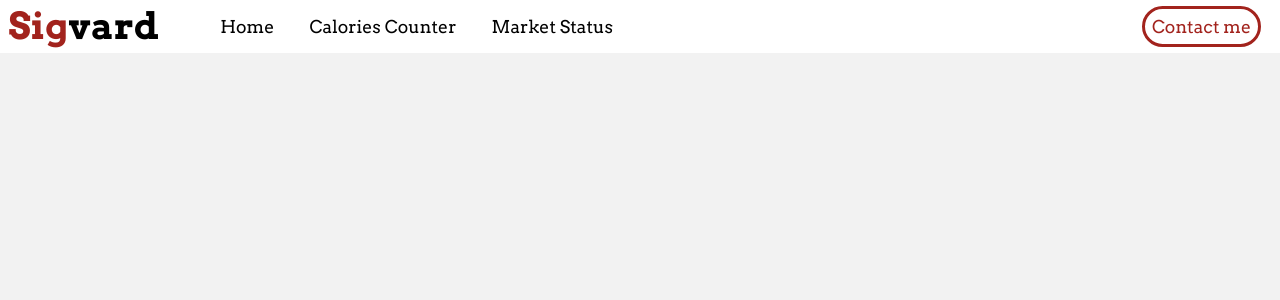
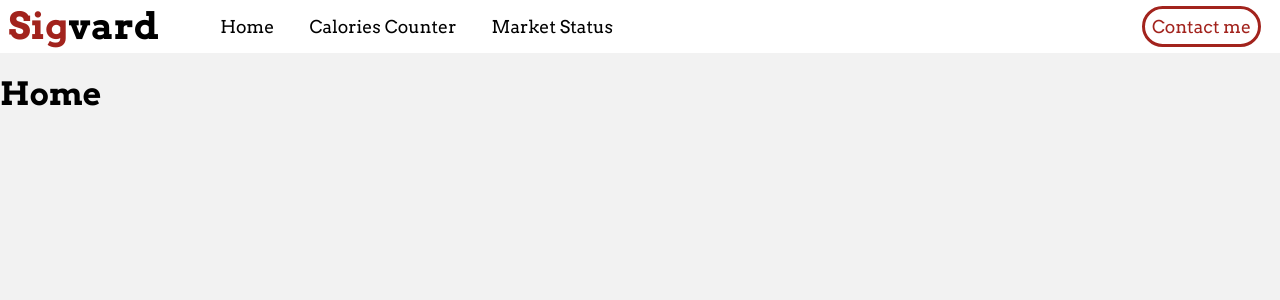
Before and after one commit to SebastianSigvard/portfolio, a React (Create React App) app: page / in a window 1280 px wide. Shown: the top 300 px of the page. Built offline with nearby package versions, Linux system fonts and the light colour scheme; the HTML template or start-up script is replaced by a standard one.

Commit message:
added multiples pages and route them with react router

```diff
--- a/src/App.js
+++ b/src/App.js
@@ -1,11 +1,26 @@
 import './style.css';
 import Navbar from './common/Navbar';
+import { BrowserRouter as Router, Routes, Route, Navigate} from 'react-router-dom';
+import Home from './home/Home'
+import MarketStatus from './market-status/MarketStatus'
+import CalCounter from './cal-counter/CalCounter'
+import ContactMe from './contact-me/ContactMe'
+import NotFoundPage from './common/NotFoundPage'
+
 
 function App() {
   return (
-    <div className="App">
+    <Router>
       <Navbar />
-    </div>
+      <Routes>
+      <Route exact path='/' element={<Home />} />
+      <Route path='/cal-count' element={<CalCounter/>} />
+      <Route path='/market-status' element={<MarketStatus/>} />
+      <Route path='/contact' element={<ContactMe/>} />
+      <Route path="/404" element={<NotFoundPage/>} />
+      <Route path="*" element={<Navigate replace to="/404" />} />
+      </Routes>
+    </Router>
   );
 }
 
--- /dev/null
+++ b/src/cal-counter/CalCounter.js
@@ -0,0 +1,7 @@
+import React from 'react'
+
+export default class CalCounter extends React.Component {
+    render(){
+        return ( <h1>Cal Counter</h1>);
+    }
+}
--- a/src/common/Navbar.js
+++ b/src/common/Navbar.js
@@ -31,8 +31,8 @@ export default class Navbar extends React.Component {
                 <nav style={{display : displayNav}}>
                     <img id="mobile-exit" className="mobile-menu-exit" src="images/x.svg" alt="Close navegation menu" onClick={()=>this.setState({menuDisplayed: false})}/>
                     <ul className="primary-nav">
-                        <li><a href="home">Home</a></li>
-                        <li><a href="calcount">Calories Counter</a></li>
+                        <li><a href="/">Home</a></li>
+                        <li><a href="cal-count">Calories Counter</a></li>
                         <li><a href="market-status">Market Status</a></li>
                     </ul>
                     <ul className="secondary-nav">
--- /dev/null
+++ b/src/common/NotFoundPage.js
@@ -0,0 +1,7 @@
+import React from 'react'
+
+export default class NotFoundPage extends React.Component {
+    render(){
+        return ( <h1>Error 404</h1>);
+    }
+}
--- /dev/null
+++ b/src/contact-me/ContactMe.js
@@ -0,0 +1,7 @@
+import React from 'react'
+
+export default class ContactMe extends React.Component {
+    render(){
+        return ( <h1>Contact Me</h1>);
+    }
+}
--- /dev/null
+++ b/src/home/Home.js
@@ -0,0 +1,7 @@
+import React from 'react'
+
+export default class Home extends React.Component {
+    render(){
+        return ( <h1>Home</h1>);
+    }
+}
--- /dev/null
+++ b/src/market-status/MarketStatus.js
@@ -0,0 +1,7 @@
+import React from 'react'
+
+export default class MarketStatus extends React.Component {
+    render(){
+        return ( <h1>Market Status</h1>);
+    }
+}
```
